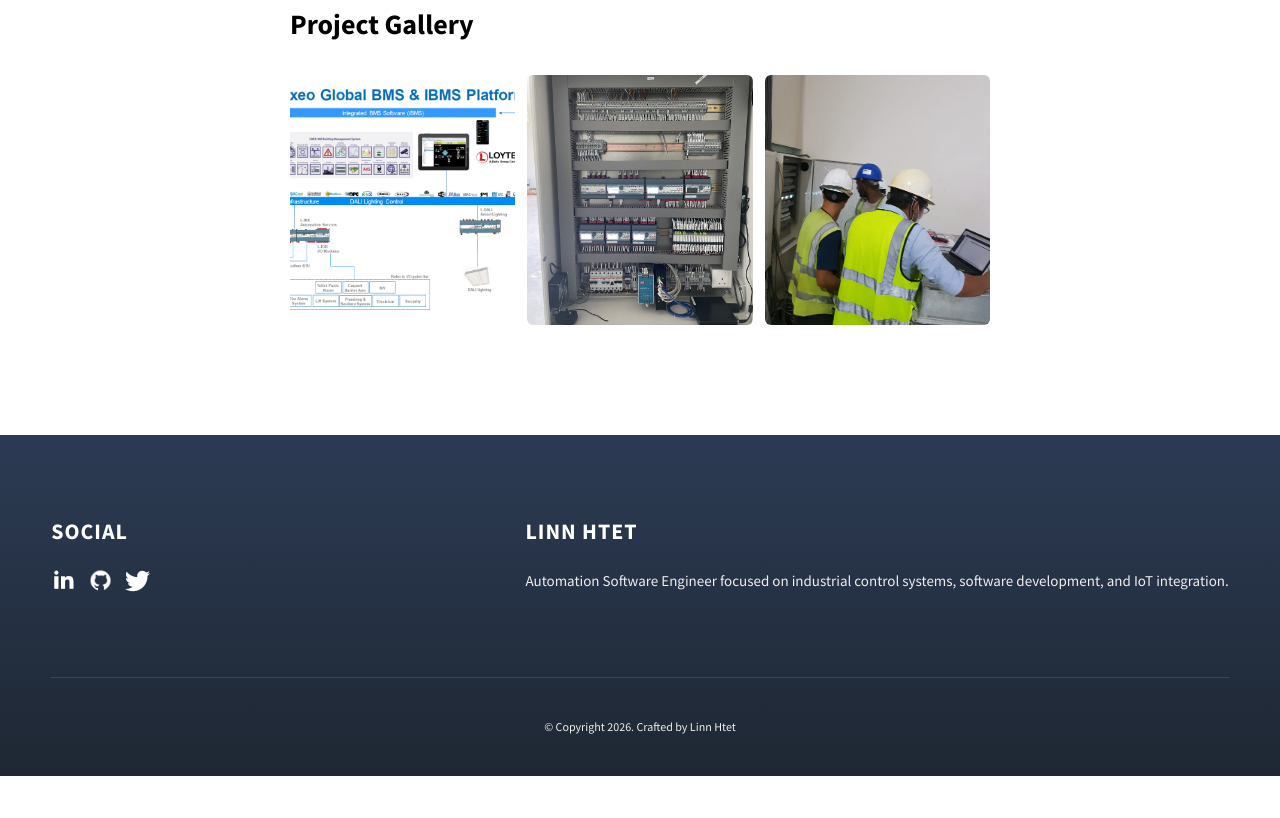
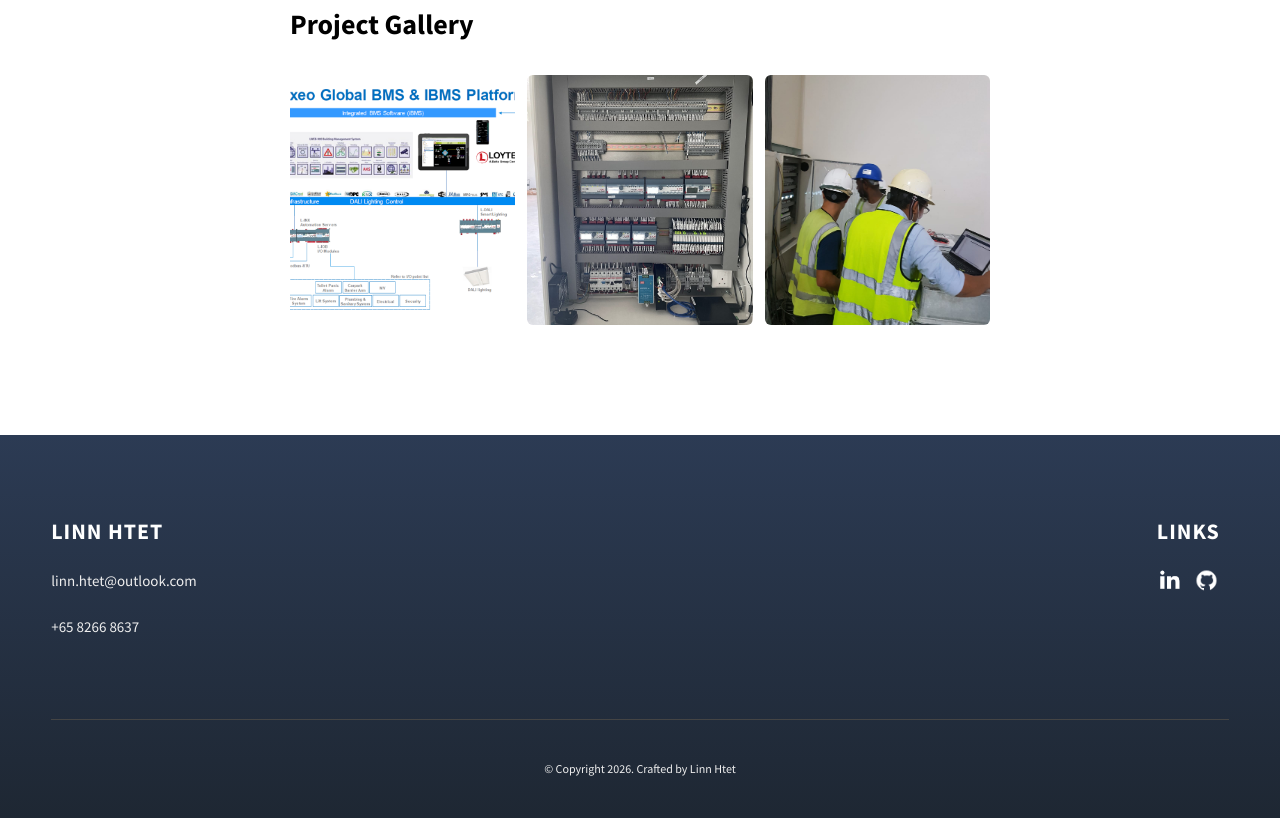
Before and after one commit to rickylinn/rickylinn.github.io, a plain HTML site: page project-1.html in a window 1280 px wide. Shown: the part 2124-2942 px from the top of the page. Before the commit the page ends 2900 px from the top, so only its background shows below. Drawn offline with Linux system fonts and the light colour scheme.

```diff
--- a/project-1.html
+++ b/project-1.html
@@ -114,28 +114,39 @@
 		<button class="project-details__lightbox-btn project-details__lightbox-btn--next" id="lightbox-next">&#10095;</button>
 	</div>
 
-	<footer class="main-footer">
+    <!-- Footer -->
+    <footer class="main-footer" id="footer">
         <div class="main-container">
             <div class="main-footer__upper">
-			<div class="main-footer__row">
-			<h2 class="heading heading-sm main-footer__heading-sm"><span>Social</span></h2>
+                <div class="main-footer__row main-footer__row-1">
+                    <h2 class="heading heading-sm main-footer__heading-sm">
+                        <span>Links</span>
+                    </h2>
                     <div class="main-footer__social-cont">
-				<a href="#"><img class="main-footer__icon" src="./assets/png/linkedin-ico.png" alt="LinkedIn"></a>
-				<a href="#"><img class="main-footer__icon" src="./assets/png/github-ico.png" alt="GitHub"></a>
-				<a href="#"><img class="main-footer__icon" src="./assets/png/twitter-ico.png" alt="Twitter"></a>
+                    <a target="_blank" rel="noreferrer" href="https://www.linkedin.com/in/linnhtet/">
+                        <img
+                        class="main-footer__icon"
+                        src="./assets/png/linkedin-ico.png"
+                        alt="icon"
+                        />
+                    </a>
+                    <a target="_blank" rel="noreferrer" href="https://github.com/rickylinn">
+                        <img
+                        class="main-footer__icon"
+                        src="./assets/png/github-ico.png"
+                        alt="icon"
+                        />
+                    </a>
+                </div>
+            </div>
+            <div class="main-footer__row main-footer__row-2">
+                <h4 class="heading heading-sm text-lt">LINN HTET</h4>
+                <p class="main-footer__short-desc">linn.htet@outlook.com</p>
+                <p class="main-footer__short-desc">+65 8266 8637</p>
             </div>
             </div>
 
-			<div class="main-footer__row">
-			<h4 class="heading heading-sm text-lt">Linn Htet</h4>
-			<p class="main-footer__short-desc">
-				Automation Software Engineer focused on industrial control systems, software development, and IoT integration.
-			</p>
-			</div>
-		</div>
-
-		<div class="main-footer__lower">
-			&copy; Copyright 2026. Crafted by Linn Htet
+            <div class="main-footer__lower">&copy; Copyright 2026. Crafted by Linn Htet</div>
             </div>
         </div>
     </footer>
```
Also changed, not shown: index.html (+0 -3 lines), project-3.html (+0 -3 lines), project-4.html (+0 -3 lines), 1 other file. Lines whose indentation alone changed are shown as unchanged.
